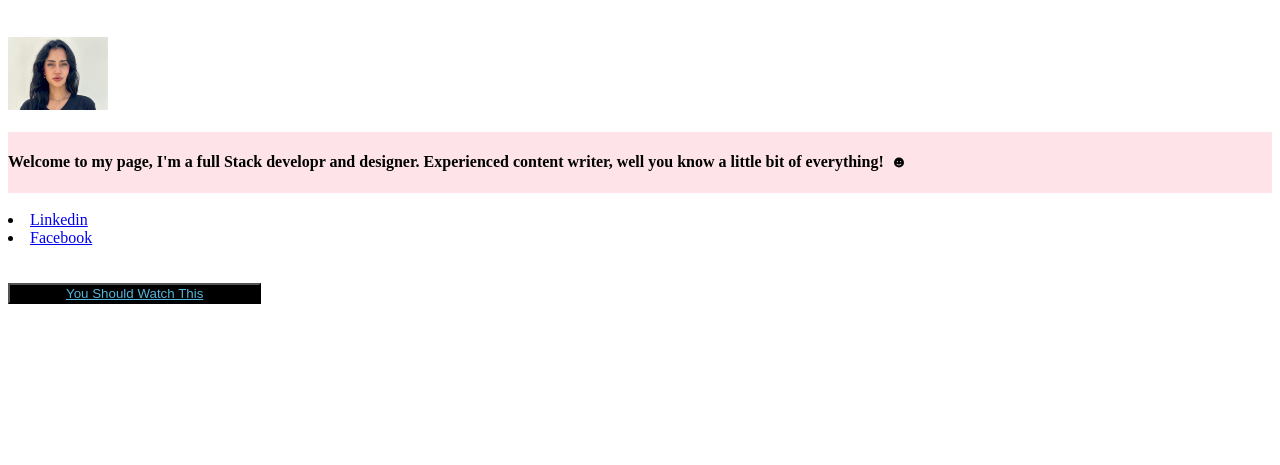
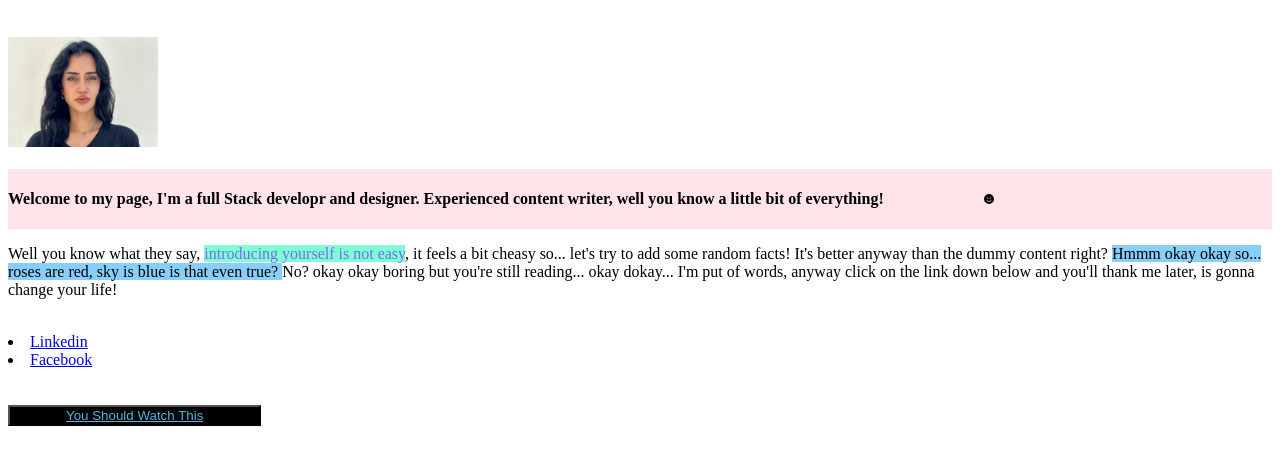
Before and after one commit to EmanTurk/BootCampProjects, a plain HTML site: page PersonalWebPage.html in a window 1280 px wide. Shown: the part 61-526 px from the top of the page. Drawn offline with Linux system fonts and the light colour scheme.

Commit message:
New paragraph
added spans here and changed a bit

```diff
--- a/PersonalWebPage.html
+++ b/PersonalWebPage.html
@@ -9,17 +9,25 @@
   <body>
     <h1>Hey You, My Name is Eman</h1>
     <br />
-    <img src="/img/IMG_4920.jpg" style="width: 100px" alt="My Picture" />
+    <img src="/img/IMG_4920.jpg" style="width: 150px" alt="My Picture" />
     <br />
     <br>
 
-    <div style="display: flex; background-color: rgb(254, 228, 232); gap: 10px">
+    <div style="display: flex; background-color: rgb(254, 228, 232); gap: 100px">
       <h4>
         Welcome to my page, I'm a full Stack developr and designer. Experienced
         content writer, well you know a little bit of everything!
       </h4>
       <img src="/img/face-smile-solid.svg" style="width: 10px" alt="" />
     </div>
+
+
+    <div class="box">
+      <p>Well you know what they say, <span style="color: mediumslateblue; background-color: aquamarine;">  introducing yourself is not easy</span>, it feels a bit cheasy so... let's try to add some random facts! It's better anyway than the dummy content right? <span style="background-color: lightskyblue;">Hmmm okay okay so... roses are red, sky is blue is that even true? </span>  No? okay okay boring but you're still reading... okay dokay... I'm put of words, anyway click on the link down below and you'll thank me later, is gonna change your life! </p>
+
+  </div>
+
+
     <br />
     <li><a href="https://www.linkedin.com/in/emanturkman/">Linkedin</a></li>
     <li><a href="https://www.facebook.com/eman.turkman/">Facebook</a></li>
```
Also changed, not shown: Inputexercise01.html (added, +19 -0 lines).
